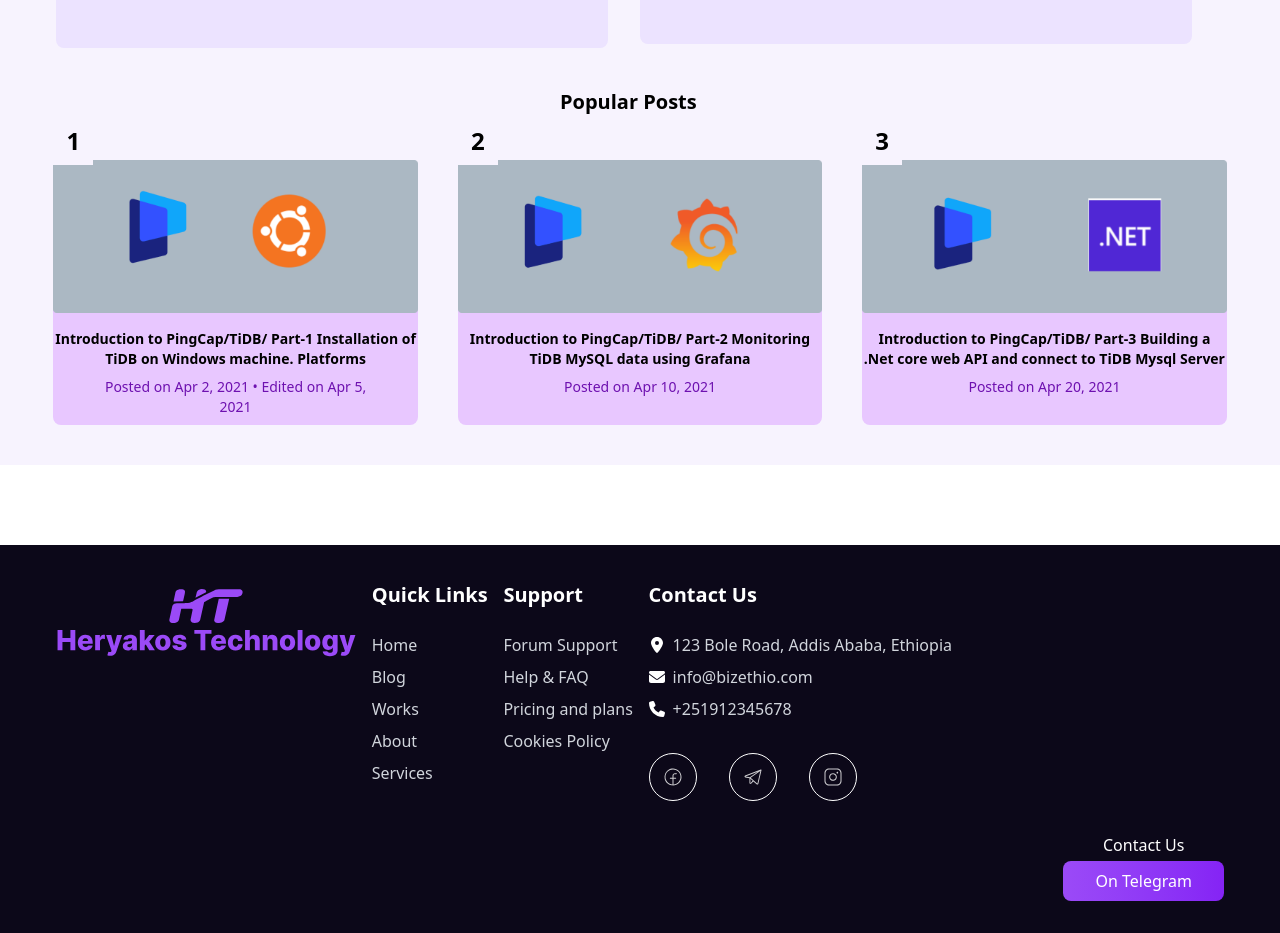
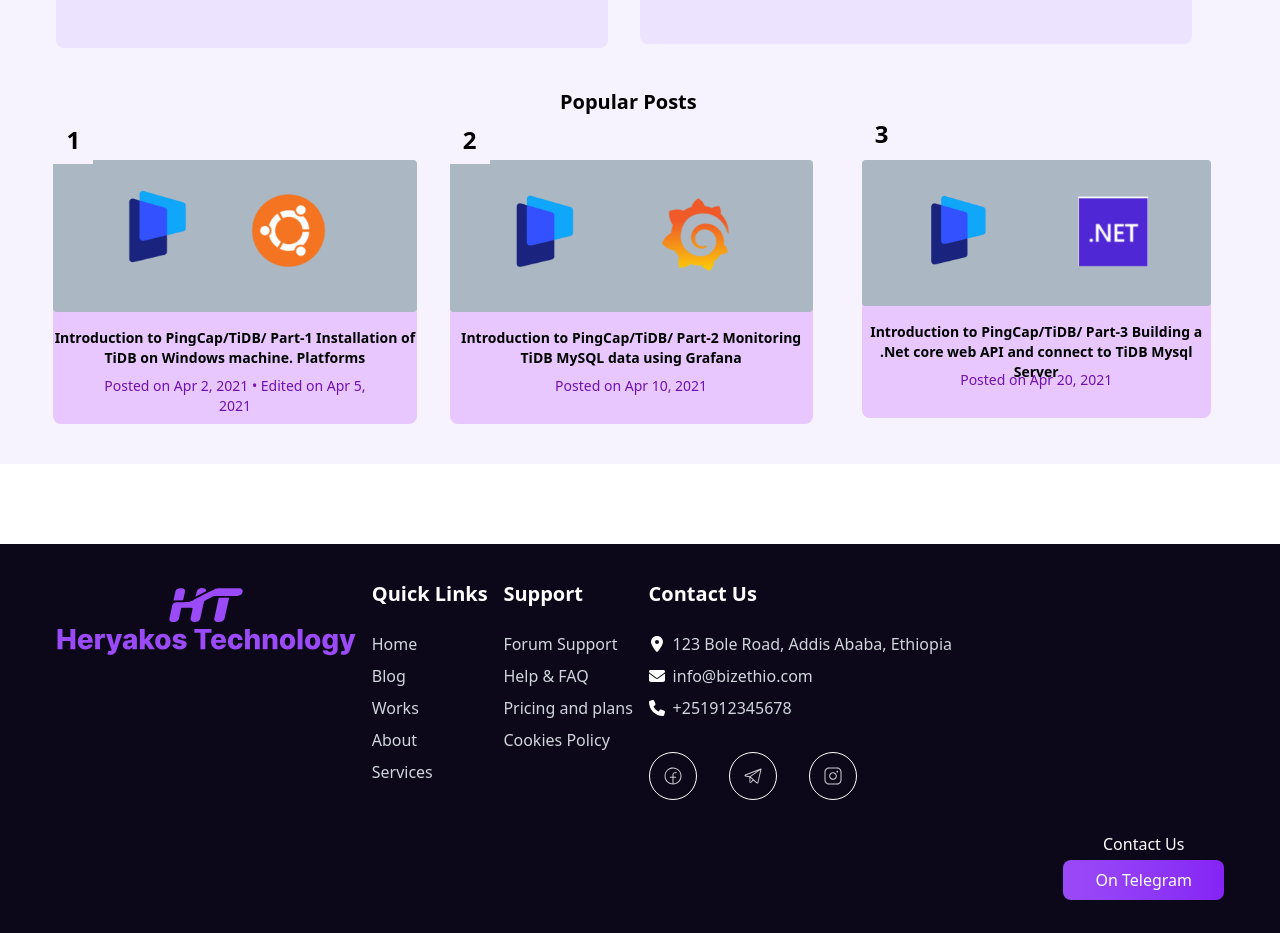
Before and after one commit to Heryakos-Technology/heryakos-static-page, a Vue app: page /blog in a window 1280 px wide. Shown: the part 1480-2413 px from the top of the page. Built offline with nearby package versions, Linux system fonts and the light colour scheme.

Commit message:
making popular posts clickable

```diff
--- a/src/views/BlogPage.vue
+++ b/src/views/BlogPage.vue
@@ -33,7 +33,9 @@
             <p class="w-56 mt-2 ml-4 text-sm font-bold text-gray-800">Introduction to PingCap/TiDB/ Part-1 Installation of TiDB on Windows machine.</p>
             <p class="ml-4 text-sm mt-2 font-semibold">Posted on Apr 2, 2021 • Edited on Apr 5, 2021</p>
             <p class="w-56 ml-4 mt-3 text-sm" >In Part 1 of the Introduction to PingCap and TiDB series, this guide provides a comprehensive exploration of installing
-                <span v-if="readmore[0]" class="lg:text-md md:text-sm ">TiDB on a Windows machine. The segment offers a meticulous, step-by-step approach designed to facilitate a seamless installation experience for users, empowering them to harness the capabilities of TiDB effectively. For an in-depth walkthrough, <a class="text-purple-600" href="https://dev.to/yared123yared/introduction-to-pingcap-tidb-part-1-installation-of-tidb-on-windows-machine-1320">click here</a> to explore more.</span>
+                <span v-if="readmore[0]" class="lg:text-md md:text-sm ">TiDB on a Windows machine. The segment offers a meticulous, step-by-step approach designed to facilitate a
+                    seamless installation experience for users, empowering them to harness the capabilities of TiDB effectively. For an in-depth walkthrough,
+                    <a class="text-purple-600" href="https://dev.to/yared123yared/introduction-to-pingcap-tidb-part-1-installation-of-tidb-on-windows-machine-1320">click here</a> to explore more.</span>
             </p>
             <div class="flex ml-4 text-sm" @click="showContent1">
                 <a class="text-purple-600">{{ readmore[0] ? 'Read less' : 'Read more' }}</a>
@@ -217,7 +219,7 @@
 
     <!-- mobile -->
     <div class="w-11/12 bg-[#F3E4FF] pb-10 mx-auto block md:hidden">
-
+        <a href="https://dev.to/yared123yared/introduction-to-pingcap-tidb-part-1-installation-of-tidb-on-windows-machine-1320">
         <div class="bg-[#e8c7ff] w-11/12 mx-auto pb-6 mt-6 rounded-md">
             <img src="/cardfirst-blog2.png" alt="" class="w-full relative">
             <div class="w-10 h-10 bg-[#F3E4FF] absolute -mt-34 rounded-tl-md">
@@ -229,7 +231,8 @@
             <p class="text-sm w-64 mx-auto mt-6">Posted on Apr 2, 2021 • Edited on Apr 5, 2021</p>
 
         </div>
-
+    </a>
+    <a href="https://dev.to/yared123yared/introduction-to-pingcap-tidb-part-2-monitoring-tidb-mysql-data-using-grafana-5039">
         <div class="bg-[#e8c7ff] w-11/12 mx-auto pb-6 mt-6 rounded-md">
             <img src="/cardsecond-blog2.png" alt="" class="w-full relative">
             <div class="w-10 h-10 bg-[#F3E4FF] absolute -mt-34 rounded-tl-md">
@@ -240,7 +243,8 @@
             <p class="text-sm w-64 mx-auto mt-6">Posted on Apr 10, 2021</p>
 
         </div>
-
+    </a>
+    <a href="https://dev.to/yared123yared/introduction-to-pingcap-tidb-part-3-building-a-net-core-web-api-and-connect-to-tidb-mysql-server-4e35">
         <div class="bg-[#e8c7ff] w-11/12 mx-auto pb-6 mt-6 rounded-md">
             <img src="/cardthird-blog2.png" alt="" class="w-full relative">
             <div class="w-10 h-10 bg-[#F3E4FF] absolute -mt-34 rounded-tl-md">
@@ -250,12 +254,14 @@
 
             <p class="text-sm w-64 mx-auto mt-6">Posted on Apr 20, 2021</p>
         </div>
+    </a>
     </div>
     <!-- /end of mobile -->
     <!-- desktop -->
     <div class="w-11/12  pb-10 mx-auto hidden md:block mb-20">
 
         <div class="flex">
+            <a href="https://dev.to/yared123yared/introduction-to-pingcap-tidb-part-1-installation-of-tidb-on-windows-machine-1320">
                 <div class="bg-[#e8c7ff] w-11/12 mx-auto pb-6 mt-6 mr-10 rounded-lg card last-three"  ref="card">
                     <img src="/cardfirst-blog2.png" alt="" class="w-full relative">
                     <div class="w-10 h-10 bg-[#f7f3fe] absolute lg:-mt-47 md:-mt-26">
@@ -265,7 +271,8 @@
                         Platforms</p>
                     <p class="lg:text-sm text-purple-800 font-medium lg:h-6 text-center w-72 mx-auto mt-6 md:text-sm">Posted on Apr 2, 2021 • Edited on Apr 5, 2021</p>
                 </div>
-
+            </a>
+            <a href="https://dev.to/yared123yared/introduction-to-pingcap-tidb-part-2-monitoring-tidb-mysql-data-using-grafana-5039">
                 <div class="bg-[#e8c7ff] w-11/12 mx-auto pb-6 mt-6 mr-10 rounded-lg card last-three"  ref="card">
                     <img src="/cardsecond-blog2.png" alt="" class="w-full relative">
                     <div class="w-10 h-10 bg-[#f7f3fe] absolute lg:-mt-47 md:-mt-26">
@@ -275,7 +282,8 @@
                     </p>
                     <p class="lg:text-sm text-purple-800 font-medium lg:h-6 text-center w-72 mx-auto mt-6 md:text-sm">Posted on Apr 10, 2021</p>
                 </div>
-
+            </a>
+            <a href="https://dev.to/yared123yared/introduction-to-pingcap-tidb-part-3-building-a-net-core-web-api-and-connect-to-tidb-mysql-server-4e35">
                 <div class="bg-[#e8c7ff] w-11/12 mx-auto pb-6 mt-6 rounded-lg card last-three"  ref="card">
                     <img src="/cardthird-blog2.png" alt="" class="w-full relative">
                     <div class="w-10 h-10 bg-[#f7f3fe] absolute lg:-mt-47 md:-mt-26">
@@ -284,6 +292,7 @@
                     <p class="w-full text-center h-6 lg:text-md font-semibold mt-4 mx-auto md:text-sm">Introduction to PingCap/TiDB/ Part-3 Building a .Net core web API and connect to TiDB Mysql Server</p>
                     <p class="lg:text-sm text-purple-800 font-medium lg:h-6 text-center w-72 mx-auto mt-6 md:text-sm">Posted on Apr 20, 2021</p>
                 </div>
+            </a>
         </div>
     </div>
 <!-- end of section -->
```
Lines whose indentation alone changed are shown as unchanged.
